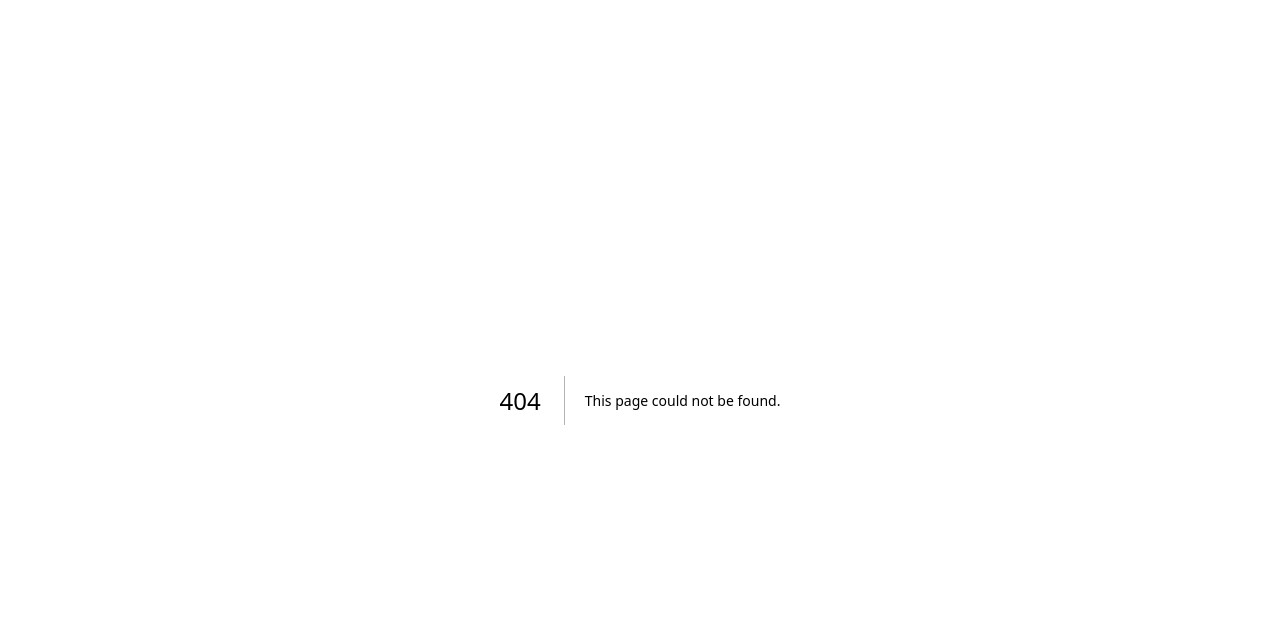
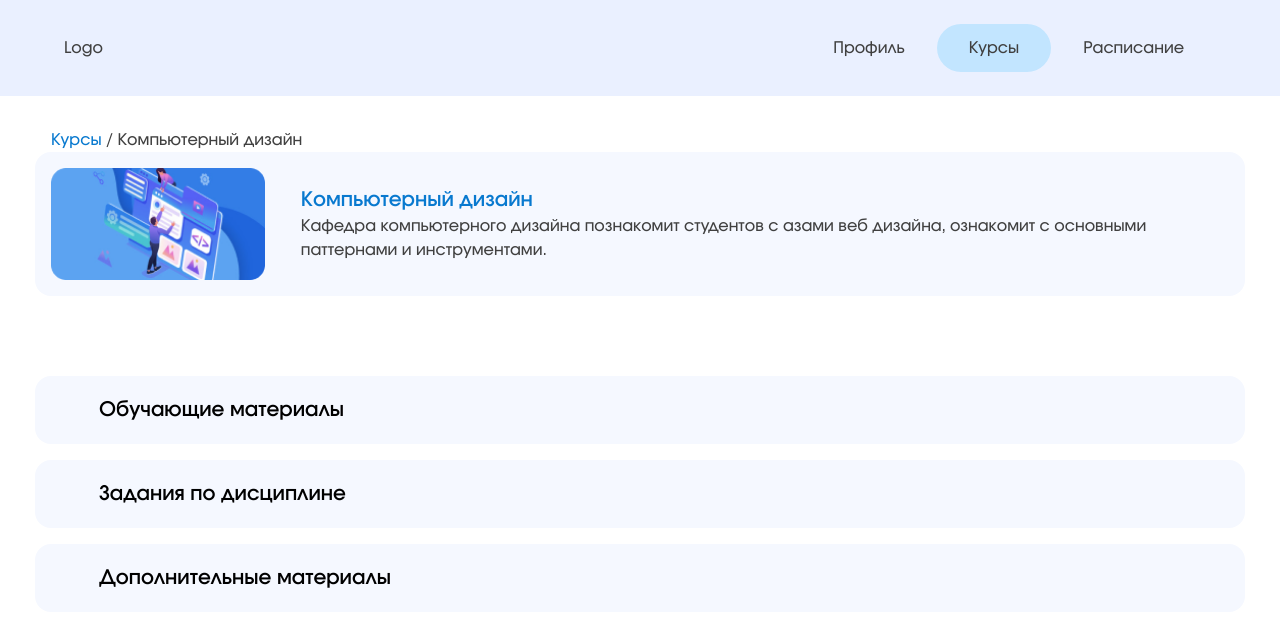
Before and after one commit to EspadaKomanda/IPTIP1CHack, a Next.js app in the folder my-nextjs-app/: page /courses/1 in a window 1280 px wide. Before the commit this address had no page. Shown: the top 626 px of the page. Built offline with nearby package versions, Linux system fonts and the light colour scheme.

Commit message:
i've finished with beta-version of courses page

```diff
--- /dev/null
+++ b/my-nextjs-app/public/jsons/accordionData.json
@@ -0,0 +1,32 @@
+{
+    "accordion": [
+        {
+            "title": "Обучающие материалы",
+            "content": [
+                "Папка с файлами (лекции/практики)",
+                "Текстовый документ (odt/pdf/etc)",
+                "Ссылка на внешний ресурс"
+            ]
+        },
+        {
+            "title": "Задания по дисциплине",
+            "content": [
+                {
+                    "title": "Задание 1",
+                    "description": "Создание веб-страницы с использованием HTML и CSS"
+                },
+                {
+                    "title": "Задание 2",
+                    "description": "Разработка макета для мобильного приложения"
+                }
+            ]
+        },
+        {
+            "title": "Дополнительные материалы",
+            "content": [
+                "Ссылка на видеоуроки",
+                "Ссылка на статьи"
+            ]
+        }
+    ]
+}
--- a/my-nextjs-app/public/jsons/courses.json
+++ b/my-nextjs-app/public/jsons/courses.json
@@ -3,18 +3,69 @@
         "id": 1,
         "title": "Компьютерный дизайн",
         "image": "/images/img1.png",
-        "description": "Кафедра компьютерного дизайна познакомит студентов с азами веб дизайна, ознакомит с основнымии паттернами и инструментами."
+        "description": "Кафедра компьютерного дизайна познакомит студентов с азами веб дизайна, ознакомит с основными паттернами и инструментами.",
+        "accordion": {
+            "materials": [
+                "Папка с файлами (лекции/практики)",
+                "Текстовый документ (odt/pdf/etc)",
+                "Ссылка на внешний ресурс"
+            ],
+            "tasks": [
+                {
+                    "title": "Задание 1",
+                    "description": "Создание веб-страницы с использованием HTML и CSS"
+                },
+                {
+                    "title": "Задание 2",
+                    "description": "Разработка макета для мобильного приложения"
+                }
+            ]
+        }
     },
     {
         "id": 2,
         "title": "Программирование корпоративных систем",
         "image": "/images/img2.png",
-        "description":"На программировании корпоративных систем вы познакомитесь с мобильной разработкой на flutter. Познакомитесь с основными архитектурными блоками и внутренними компонентами. "
+        "description": "На программировании корпоративных систем вы познакомитесь с мобильной разработкой на Flutter. Познакомитесь с основными архитектурными блоками и внутренними компонентами.",
+        "accordion": {
+            "materials": [
+                "Папка с файлами (лекции/практики)",
+                "Текстовый документ (odt/pdf/etc)",
+                "Ссылка на внешний ресурс"
+            ],
+            "tasks": [
+                {
+                    "title": "Задание 1",
+                    "description": "Создание простого приложения на Flutter"
+                },
+                {
+                    "title": "Задание 2",
+                    "description": "Интеграция API в мобильное приложение"
+                }
+            ]
+        }
     },
     {
         "id": 3,
         "title": "Трехмерное моделирование индустриальных объектов",
         "image": "/images/img3.png",
-        "description": "На данном курсе вы подробно изучите работу с трехмерными объектами с испольованием предназначенного под это ПО."
+        "description": "На данном курсе вы подробно изучите работу с трехмерными объектами с использованием предназначенного под это ПО.",
+        "accordion": {
+            "materials": [
+                "Папка с файлами (лекции/практики)",
+                "Текстовый документ (odt/pdf/etc)",
+                "Ссылка на внешний ресурс"
+            ],
+            "tasks": [
+                {
+                    "title": "Задание 1",
+                    "description": "Создание 3D-модели промышленного объекта"
+                },
+                {
+                    "title": "Задание 2",
+                    "description": "Анимация 3D-модели"
+                }
+            ]
+        }
     }
 ]
--- /dev/null
+++ b/my-nextjs-app/src/app/courses/[id]/page.js
@@ -0,0 +1,54 @@
+import AccordionComponent from "@/components/accardionComponent";
+import NavigationComponent from "@/components/navigationComponent";
+import Image from "next/image";
+import Link from "next/link";
+
+const CourseDetail = ({ course, accordionData }) => {
+    return (
+        <>
+            <header className="mb-8">
+                <NavigationComponent />
+            </header>
+            <main className="container">
+                <p className='font-medium text-customColor4'>
+                    <Link href="/courses" className='text-customColor7 pl-4'>Курсы </Link>/ {course.title}
+                </p>
+                <div key={course.id} className="flex items-center gap-x-9 bg-customColor1 p-4 rounded-2xl mb-20">
+                    <Image
+                        src={course.image}
+                        width={210}
+                        height={110}
+                        alt={course.title}
+                        className="w-auto h-28 max-w-full"
+                    />
+                    <div>
+                        <h2 className="font-semibold text-customColor7 text-xl">{course.title}</h2>
+                        <p className="font-medium text-customColor4">{course.description}</p>
+                    </div>
+                </div>
+                <AccordionComponent accordionData={accordionData} />
+            </main>
+        </>
+    );
+};
+
+export async function generateStaticParams() {
+    const response = await fetch('http://localhost:3000/jsons/courses.json');
+    const courses = await response.json();
+
+    return courses.map(course => ({
+        id: course.id.toString(),
+    }));
+}
+
+export default async function Page({ params }) {
+    const response = await fetch('http://localhost:3000/jsons/courses.json');
+    const courses = await response.json();
+    const course = courses.find(course => course.id.toString() === params.id);
+
+
+    const accordionResponse = await fetch('http://localhost:3000/jsons/accordionData.json');
+    const accordionData = await accordionResponse.json();
+
+    return <CourseDetail course={course} accordionData={accordionData.accordion} />;
+}
--- a/my-nextjs-app/src/app/courses/page.js
+++ b/my-nextjs-app/src/app/courses/page.js
@@ -2,10 +2,11 @@
 import { useEffect, useState } from "react";
 import NavigationComponent from "@/components/navigationComponent";
 import Image from "next/image";
+import Link from "next/link";
+
 
 export default function Courses() {
     const [courses, setCourses] = useState([]);
-    const [loading, setLoading] = useState(true);
 
     const fetchCourses = async () => {
         try {
@@ -14,18 +15,12 @@ export default function Courses() {
             setCourses(data);
         } catch (error) {
             console.log(error);
-        } finally {
-            setLoading(false);
         }
     };
 
     useEffect(() => {
         fetchCourses();
     }, []);
-
-    if (loading) {
-        return <div>Loading...</div>;
-    }
 
     return (
         <>
@@ -34,13 +29,21 @@ export default function Courses() {
             </header>
             <main className="container">
                 {courses.map((course) => (
-                    <div key={course.id} className="flex items-center mb-4 gap-x-9 bg-customColor1 p-4 rounded-2xl">
-                        <Image src={course.image} width={210} height={110} alt={course.title} />
-                        <div>
-                            <h2 className=" font-semibold text-customColor7 text-xl">{course.title}</h2>
-                            <p className=" font-medium text-customColor4">{course.description}</p>
+                    <Link key={course.id} href={`/courses/${course.id}`}>
+                        <div key={course.id} className="flex items-center mb-4 gap-x-9 bg-customColor1 p-4 rounded-2xl">
+                            <Image
+                                src={course.image}
+                                width={210}
+                                height={110}
+                                alt={course.title}
+                                className="w-auto h-28 max-w-full"
+                            />
+                            <div>
+                                <h2 className="font-semibold text-customColor7 text-xl">{course.title}</h2>
+                                <p className="font-medium text-customColor4">{course.description}</p>
+                            </div>
                         </div>
-                    </div>
+                    </Link>
                 ))}
             </main>
         </>
--- /dev/null
+++ b/my-nextjs-app/src/assets/images.js
@@ -0,0 +1,4 @@
+import note from "../../public/images/note.svg";
+
+
+export {note};
--- /dev/null
+++ b/my-nextjs-app/src/components/accardionComponent.js
@@ -0,0 +1,51 @@
+"use client";
+import { useState } from "react";
+import Image from "next/image";
+import * as img from "../assets/images";
+
+export default function AccordionComponent({ accordionData }) {
+    const [openSections, setOpenSections] = useState({});
+
+    const toggleSection = (section) => {
+        setOpenSections((prev) => ({
+            ...prev,
+            [section]: !prev[section],
+        }));
+    };
+
+    return (
+        <div className="accordion">
+            {accordionData.map((section, index) => (
+                <div key={index} className="mb-4 px-12 py-1 bg-customColor1 rounded-2xl">
+                    <div
+                        className="accordion-header cursor-pointer p-4"
+                        onClick={() => toggleSection(index)}
+                    >
+                        <h2 className="font-semibold text-xl">{section.title}</h2>
+                    </div>
+                    {openSections[index] && (
+                        <>
+                            {Array.isArray(section.content) ? (
+                                section.content.map((item, idx) => (
+                                    typeof item === 'string' ? (
+                                        <div key={idx} className="accordion-content p-4 bg-customColor2 rounded-2xl mt-2 mb-4 font-medium text-customColor7">
+                                            <p>{item}</p>
+                                        </div>
+                                    ) : (
+                                        <div key={idx} className="accordion-content p-4 bg-customColor2 rounded-2xl mt-2 mb-4 font-medium">
+                                            <div className="flex gap-x-2 mb-2">
+                                                <Image src={img.note} width={24} height={24} alt="task"/>
+                                                <h3 className="text-customColor7">{item.title}</h3>
+                                            </div>
+                                            <p className="text-customColor4">{item.description}</p>
+                                        </div>
+                                    )
+                                ))
+                            ) : null}
+                        </>
+                    )}
+                </div>
+            ))}
+        </div>
+    );
+}
--- a/my-nextjs-app/src/components/navigationComponent.js
+++ b/my-nextjs-app/src/components/navigationComponent.js
@@ -1,10 +1,10 @@
 "use client";
-import Link from "next/link"
-import {usePathname} from "next/navigation";
+import Link from "next/link";
+import { usePathname } from "next/navigation";
 import { useEffect, useState } from "react";
-import "../styles/navigationComponentStyles.css"
+import "../styles/navigationComponentStyles.css";
+
 export default function NavigationComponent() {
-
     const pathname = usePathname();
     const [currentPath, setCurrentPath] = useState(pathname);
 
@@ -12,16 +12,32 @@ export default function NavigationComponent() {
         setCurrentPath(pathname);
     }, [pathname]);
 
+    const isActive = (path) => {
+        return currentPath === path || currentPath.startsWith(path + '/');
+    };
+
     return (
-        <div className=" bg-customColor2 flex items-center justify-between min-h-24 px-4 lg:px-16 text-customColor4 font-medium">
+        <div className="bg-customColor2 flex items-center justify-between min-h-24 px-4 lg:px-16 text-customColor4 font-medium">
             <div className="flex items-center">
                 Logo
             </div>
             <ul className="flex items-center">
-                <li><Link href="/profile" className={currentPath === "/profile" ? "active rounded-full py-4 md:px-8 px-5" : "hover:text-customColor6 sm:py-4 sm:px-8 px-2"}>Профиль</Link></li>
-                <li><Link href="/courses" className={currentPath === "/courses" ? "active rounded-full py-4 md:px-8 px-5" : "hover:text-customColor6 sm:py-4 sm:px-8 px-2"}>Курсы</Link></li>
-                <li><Link href="/schedule" className={currentPath === "/schedule" ? "active rounded-full py-4 md:px-8 px-5" : "hover:text-customColor6 sm:py-4 sm:px-8 px-2"}>Расписание</Link></li>
+                <li>
+                    <Link href="/profile" className={isActive("/profile") ? "active rounded-full py-4 md:px-8 px-5" : "hover:text-customColor6 sm:py-4 sm:px-8 px-2"}>
+                        Профиль
+                    </Link>
+                </li>
+                <li>
+                    <Link href="/courses" className={isActive("/courses") ? "active rounded-full py-4 md:px-8 px-5" : "hover:text-customColor6 sm:py-4 sm:px-8 px-2"}>
+                        Курсы
+                    </Link>
+                </li>
+                <li>
+                    <Link href="/schedule" className={isActive("/schedule") ? "active rounded-full py-4 md:px-8 px-5" : "hover:text-customColor6 sm:py-4 sm:px-8 px-2"}>
+                        Расписание
+                    </Link>
+                </li>
             </ul>
         </div>
-    )
+    );
 }
```
Also changed, not shown: my-nextjs-app/public/images/note.svg (added), 1 other file (tests, documents, lock files or other folders).
